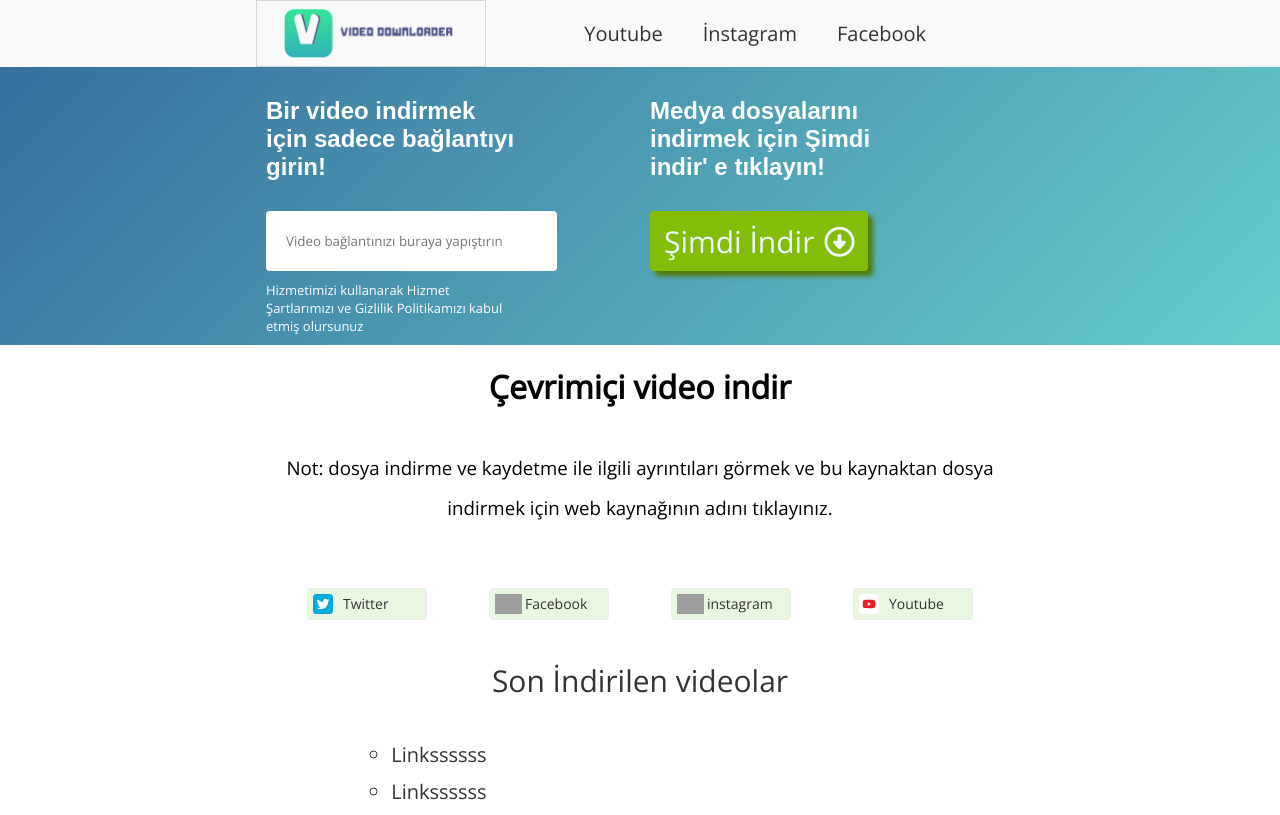
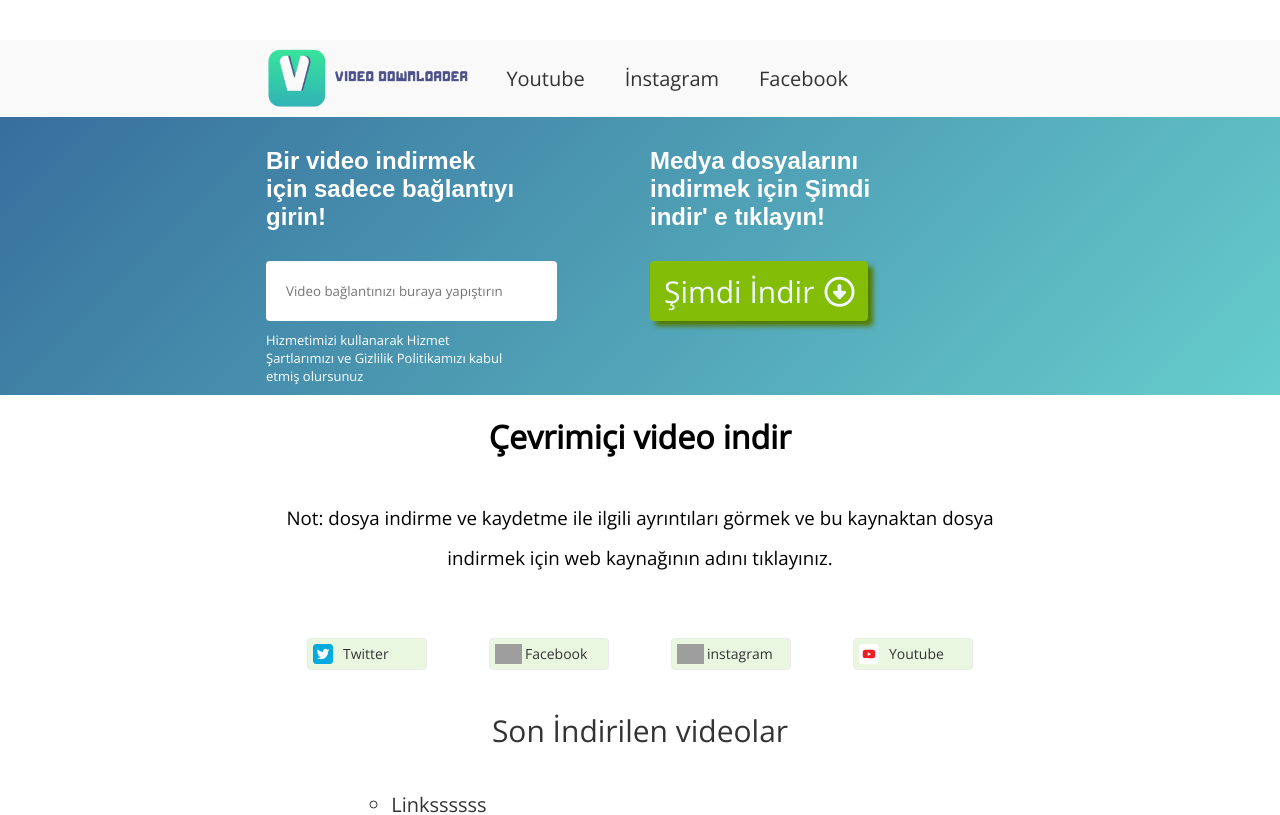
Before and after one commit to murderuo/react-video-downloader, a React (Create React App) app: page / in a window 1280 px wide. Shown: the top 815 px of the page. Built offline with nearby package versions, Linux system fonts and the light colour scheme; grey boxes are pictures that could not be loaded.

Commit message:
bg setted

```diff
--- a/src/Styles/Header.module.css
+++ b/src/Styles/Header.module.css
@@ -1,35 +1,47 @@
 .header {
+  margin-top: 40px;
   width: 100%;
   display: flex;
   justify-content: center;
   background-color: #f9f9f9;
+  /* flex-shrink: 0; */
 }
 
 .navbar {
+  display: flex;
   width: 60%;
+  flex-wrap: wrap;
+  flex-shrink: 0;
   /* border-bottom: 1px solid #d6d6d6; */
-  display: flex;
 }
 
 .logo {
-  width: 30%;
-  background-image: url('../img/log.png');
-  background-repeat: no-repeat;
-  background-size: contain;
-  background-position: center;
-  border: 1px solid #d6d6d6;
+  display: flex;
+  flex-basis: 30%;
+  align-content: center;
+  flex-shrink: 0;
+}
+
+.logo img {
+  max-width: 100%;
+  /* height: 20px; */
+  align-items: center;
+  /* height: 100%; */
 }
 
 .links {
   display: flex;
+  align-items: center;
+  flex-wrap: wrap;
   padding: 10px;
   flex-basis: 70%;
   color: #333;
 }
 .links ul {
   display: flex;
-  width: 100%;
+  /* width: 100%; */
   justify-content: center;
+  /* flex-shrink: 1; */
   list-style: none;
   flex-wrap: wrap;
   gap: 40px;
--- a/src/pages/Header/Header.js
+++ b/src/pages/Header/Header.js
@@ -1,10 +1,13 @@
-import HeaderStyles from '../../Styles/Header.module.css';
+import HeaderStyles from "../../Styles/Header.module.css";
+import logo from "../../img/log.png";
 
 function Header() {
   return (
     <header className={HeaderStyles.header}>
       <nav className={HeaderStyles.navbar}>
-        <div className={HeaderStyles.logo}></div>
+        <div className={HeaderStyles.logo}>
+          <img src={logo} />
+        </div>
 
         <div className={HeaderStyles.links}>
           <ul>
```
